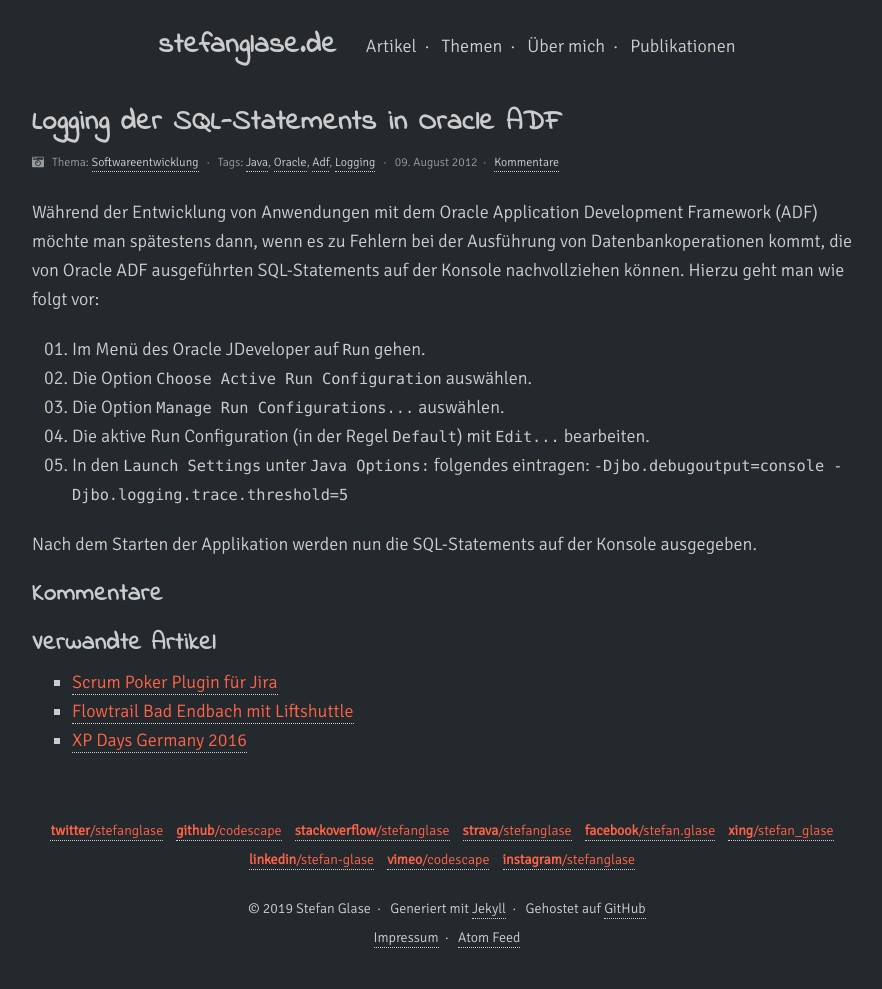
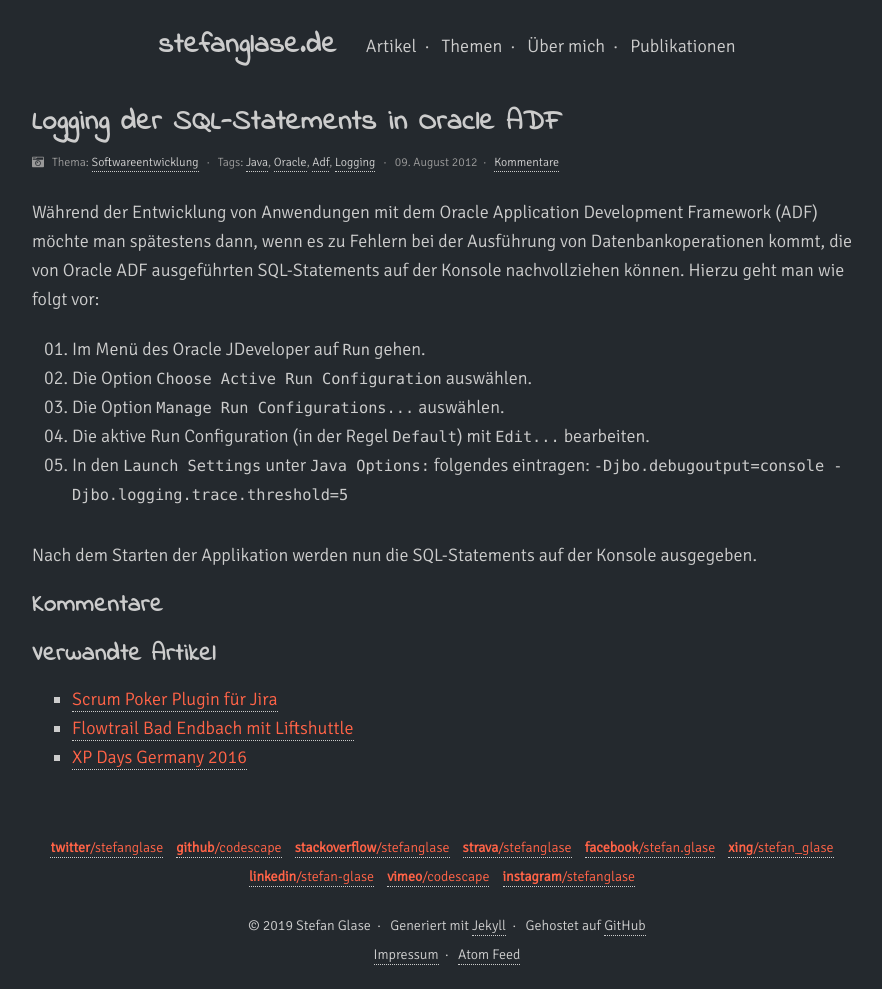
Before and after one commit to codescape/codescape.github.com, a Jekyll site: the page built from _posts/2012-08-09-logging-von-sql-statements-in-adf.md, in a window 1280 px wide and 989 px high. Shown: the whole window, without its empty margins (193-1075 px from the left). Built offline with Jekyll 4.4.1, drawn with Linux system fonts in a browser that asks for light colours; nearby versions of some CDN libraries; comment, search, counter and statistics services are not loaded.

Commit message:
feat: improve list styling

```diff
--- a/_includes/css/content.css
+++ b/_includes/css/content.css
@@ -44,7 +44,7 @@
   border: none; }
 
 #content ul, #content ol {
-  margin: 10px 0; }
+  margin: 1rem 0 2rem; }
 
 #content ul li {
   list-style: square ;
```
